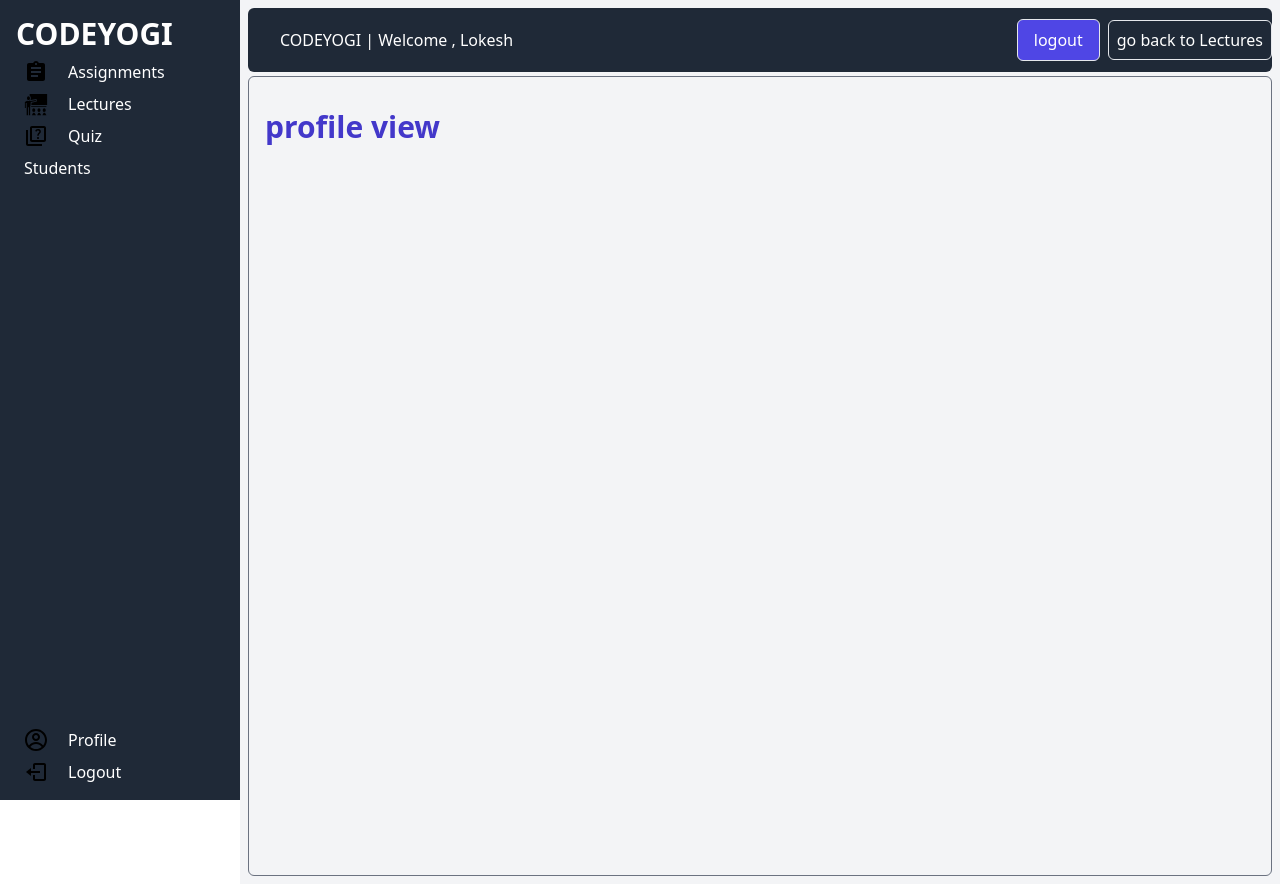
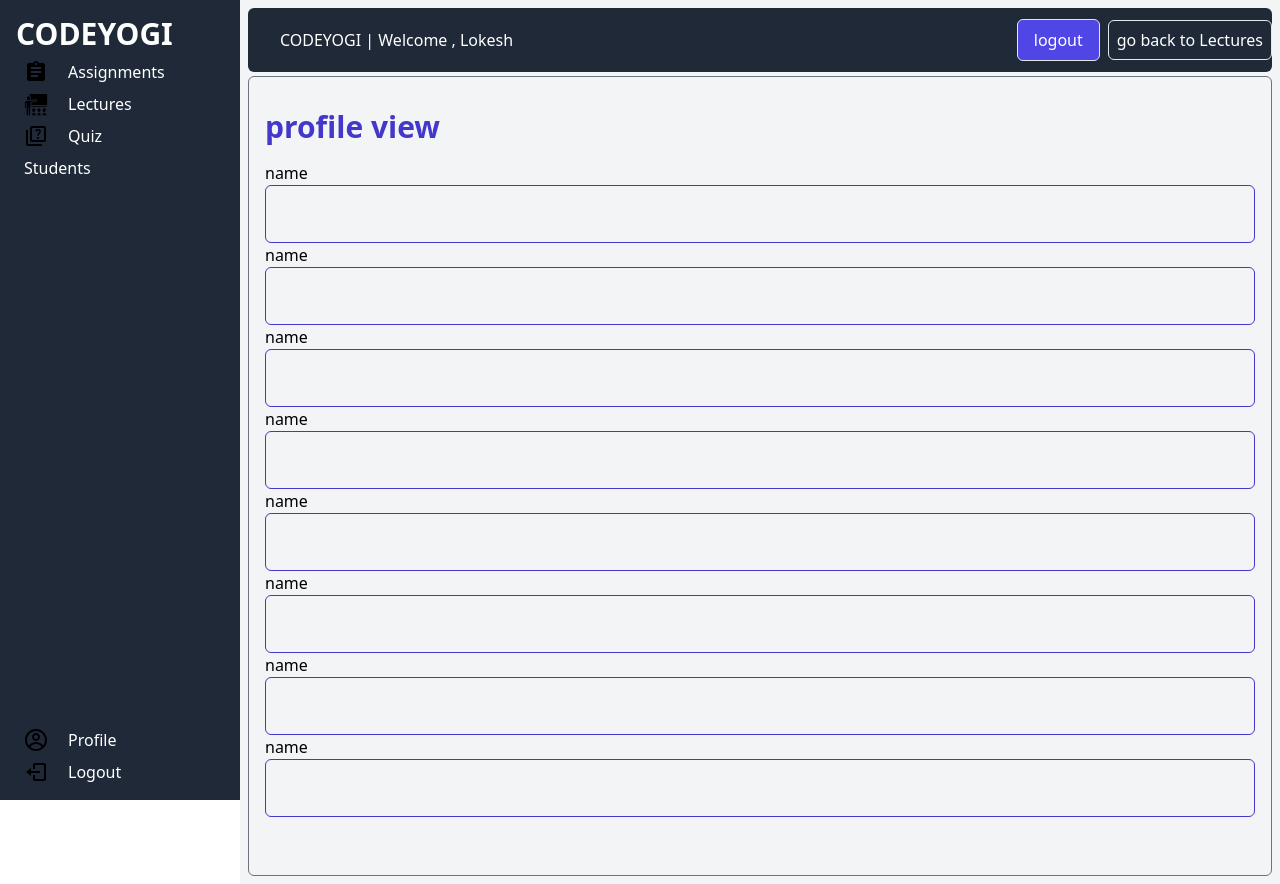
Before and after one commit to Lokeshkaloni/codeyogi-clone, a React (Vite) app: page /Profile in a window 1280 px wide. Built offline with nearby package versions, Linux system fonts and the light colour scheme.

Commit message:
add profile

```diff
--- /dev/null
+++ b/src/MyInput.jsx
@@ -0,0 +1,16 @@
+import React from "react";
+
+function MyInput(props) {
+  return (
+    <div className="flex flex-col">
+      <input
+        value={props.value}
+        onChange={props.onChange}
+        type="text"
+        placeholder={props.placeholder}
+        className="py-4 px-5 w-full rounded-md border border-indigo-700 bg-gray-100"
+      />
+    </div>
+  );
+}
+export default MyInput;
--- /dev/null
+++ b/src/Profile.jsx
@@ -0,0 +1,42 @@
+import React from "react";
+import MyInput from "./MyInput";
+
+function Profile() {
+  return (
+    <div>
+      <div className="flex flex-col">
+        <h1>name</h1>
+        <MyInput />
+      </div>
+      <div className="flex flex-col">
+        <h1>name</h1>
+        <MyInput />
+      </div>
+      <div className="flex flex-col">
+        <h1>name</h1>
+        <MyInput />
+      </div>
+      <div className="flex flex-col">
+        <h1>name</h1>
+        <MyInput />
+      </div>
+      <div className="flex flex-col">
+        <h1>name</h1>
+        <MyInput />
+      </div>
+      <div className="flex flex-col">
+        <h1>name</h1>
+        <MyInput />
+      </div>
+      <div className="flex flex-col">
+        <h1>name</h1>
+        <MyInput />
+      </div>
+      <div className="flex flex-col">
+        <h1>name</h1>
+        <MyInput />
+      </div>
+    </div>
+  );
+}
+export default Profile;
--- a/src/ProfilePage.jsx
+++ b/src/ProfilePage.jsx
@@ -1,5 +1,6 @@
 import React from "react";
 import Header from "./Header";
+import Profile from "./Profile";
 
 function ProfilePage() {
   return (
@@ -7,6 +8,9 @@ function ProfilePage() {
       <Header />
       <div className="border px-4 py-8 border-gray-500 h-screen rounded-md mt-1 w-full">
         <h1 className="text-3xl font-bold text-indigo-700">profile view</h1>
+        <div className="mt-4 space-y-2">
+          <Profile></Profile>
+        </div>
       </div>
     </div>
   );
```
